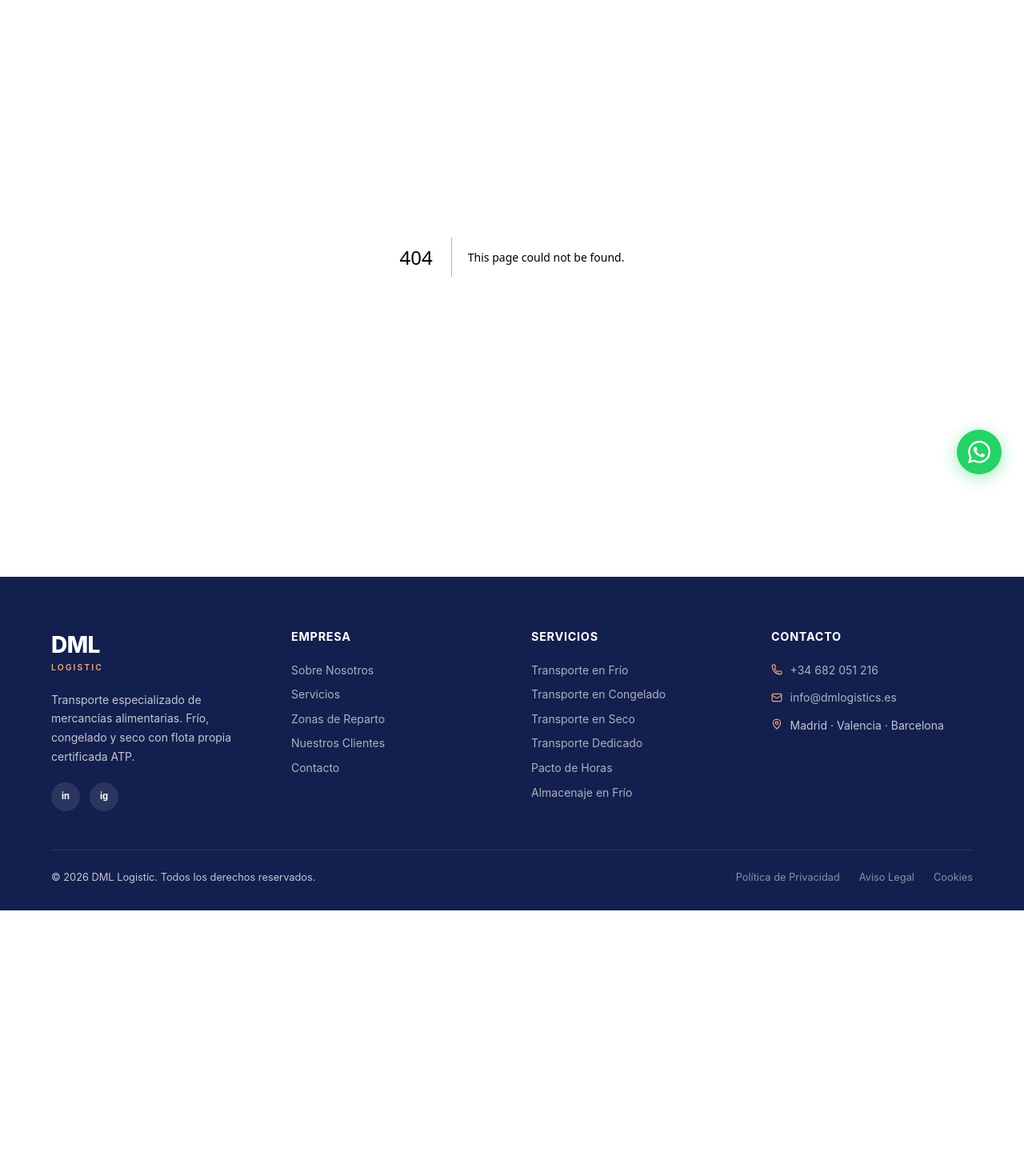
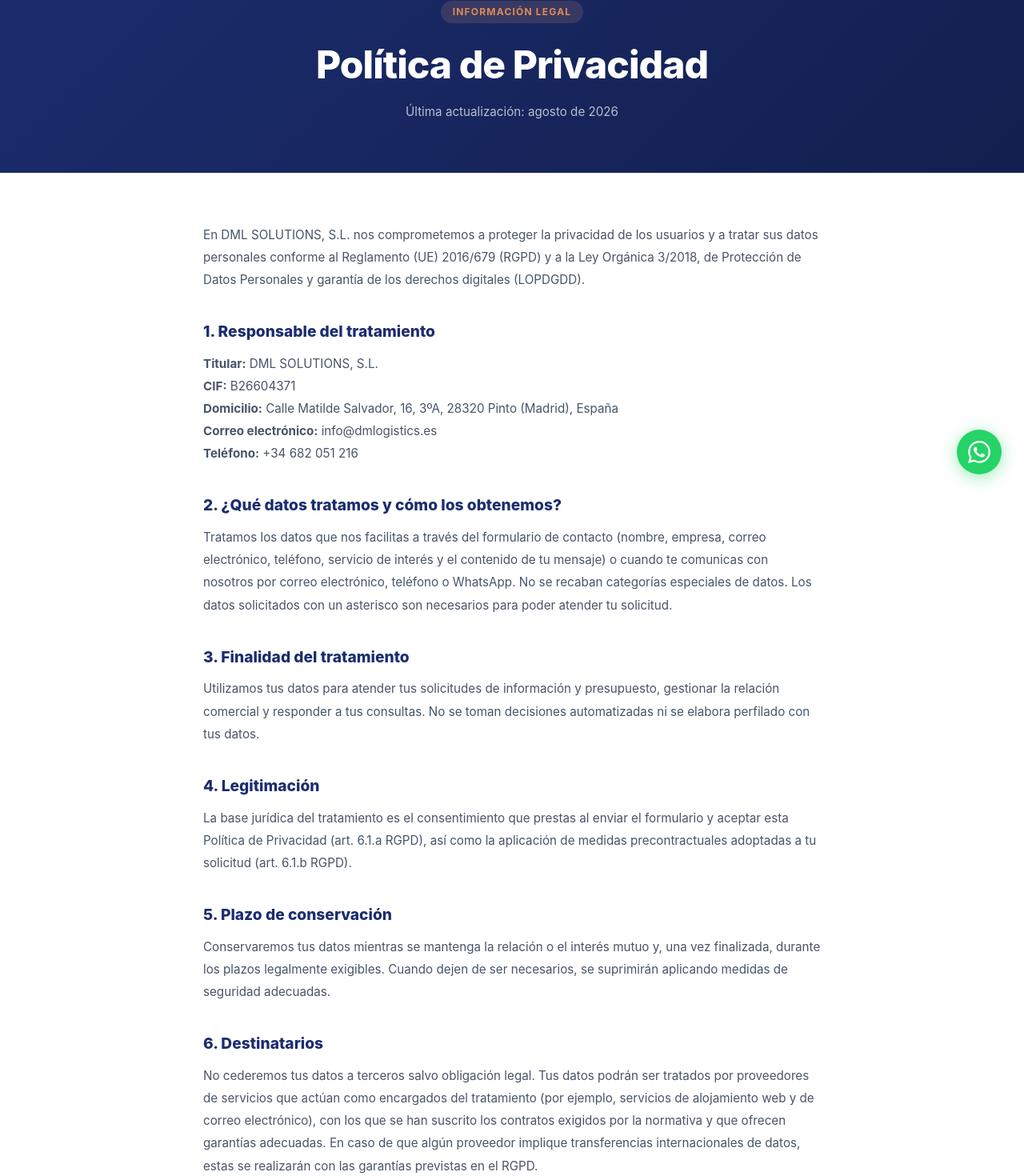
Before and after one commit to dmlogistics/dmlogistics-web, a Next.js app: page /politica-privacidad in a window 1280 px wide. Before the commit this address had no page. Shown: the part 179-1649 px from the top of the page at 80% size. Before the commit the page ends 1317 px from the top, so only its background shows below. Built offline with nearby package versions, Linux system fonts and the light colour scheme.

Commit message:
Add: pagina Politica de Privacidad

```diff
--- /dev/null
+++ b/app/politica-privacidad/page.tsx
@@ -0,0 +1,91 @@
+const S = {
+  wrap: { maxWidth: '820px', margin: '0 auto', padding: '0 1.5rem' },
+  h2: { fontSize: '1.2rem', fontWeight: 800 as const, color: '#1B2D6E', margin: '2.25rem 0 0.75rem' },
+  p: { color: '#475569', lineHeight: 1.85, fontSize: '0.95rem', marginBottom: '1rem' },
+  li: { color: '#475569', lineHeight: 1.7, fontSize: '0.95rem', marginBottom: '0.4rem' },
+}
+
+export default function PoliticaPrivacidadPage() {
+  return (
+    <>
+      <section style={{ background: 'linear-gradient(135deg, #1B2D6E 0%, #131f4e 100%)', padding: '5rem 0 4rem', textAlign: 'center' }}>
+        <div style={S.wrap}>
+          <div style={{ display: 'inline-block', backgroundColor: 'rgba(240,168,124,0.15)', color: '#e08a55', fontSize: '0.75rem', fontWeight: 700, letterSpacing: '0.1em', textTransform: 'uppercase', padding: '0.3rem 0.9rem', borderRadius: '2rem', marginBottom: '1rem' }}>Información legal</div>
+          <h1 style={{ fontSize: 'clamp(2rem, 4vw, 3rem)', fontWeight: 800, color: 'white', letterSpacing: '-0.02em', marginBottom: '0.75rem' }}>Política de Privacidad</h1>
+          <p style={{ color: 'rgba(255,255,255,0.7)', fontSize: '0.95rem' }}>Última actualización: agosto de 2026</p>
+        </div>
+      </section>
+
+      <section style={{ padding: '4rem 0', backgroundColor: 'white' }}>
+        <div style={S.wrap}>
+          <p style={S.p}>
+            En DML SOLUTIONS, S.L. nos comprometemos a proteger la privacidad de los usuarios y a tratar sus datos personales conforme al Reglamento (UE) 2016/679 (RGPD) y a la Ley Orgánica 3/2018, de Protección de Datos Personales y garantía de los derechos digitales (LOPDGDD).
+          </p>
+
+          <h2 style={S.h2}>1. Responsable del tratamiento</h2>
+          <p style={S.p}>
+            <strong>Titular:</strong> DML SOLUTIONS, S.L.<br />
+            <strong>CIF:</strong> B26604371<br />
+            <strong>Domicilio:</strong> Calle Matilde Salvador, 16, 3ºA, 28320 Pinto (Madrid), España<br />
+            <strong>Correo electrónico:</strong> info@dmlogistics.es<br />
+            <strong>Teléfono:</strong> +34 682 051 216
+          </p>
+
+          <h2 style={S.h2}>2. ¿Qué datos tratamos y cómo los obtenemos?</h2>
+          <p style={S.p}>
+            Tratamos los datos que nos facilitas a través del formulario de contacto (nombre, empresa, correo electrónico, teléfono, servicio de interés y el contenido de tu mensaje) o cuando te comunicas con nosotros por correo electrónico, teléfono o WhatsApp. No se recaban categorías especiales de datos. Los datos solicitados con un asterisco son necesarios para poder atender tu solicitud.
+          </p>
+
+          <h2 style={S.h2}>3. Finalidad del tratamiento</h2>
+          <p style={S.p}>
+            Utilizamos tus datos para atender tus solicitudes de información y presupuesto, gestionar la relación comercial y responder a tus consultas. No se toman decisiones automatizadas ni se elabora perfilado con tus datos.
+          </p>
+
+          <h2 style={S.h2}>4. Legitimación</h2>
+          <p style={S.p}>
+            La base jurídica del tratamiento es el consentimiento que prestas al enviar el formulario y aceptar esta Política de Privacidad (art. 6.1.a RGPD), así como la aplicación de medidas precontractuales adoptadas a tu solicitud (art. 6.1.b RGPD).
+          </p>
+
+          <h2 style={S.h2}>5. Plazo de conservación</h2>
+          <p style={S.p}>
+            Conservaremos tus datos mientras se mantenga la relación o el interés mutuo y, una vez finalizada, durante los plazos legalmente exigibles. Cuando dejen de ser necesarios, se suprimirán aplicando medidas de seguridad adecuadas.
+          </p>
+
+          <h2 style={S.h2}>6. Destinatarios</h2>
+          <p style={S.p}>
+            No cederemos tus datos a terceros salvo obligación legal. Tus datos podrán ser tratados por proveedores de servicios que actúan como encargados del tratamiento (por ejemplo, servicios de alojamiento web y de correo electrónico), con los que se han suscrito los contratos exigidos por la normativa y que ofrecen garantías adecuadas. En caso de que algún proveedor implique transferencias internacionales de datos, estas se realizarán con las garantías previstas en el RGPD.
+          </p>
+
+          <h2 style={S.h2}>7. Tus derechos</h2>
+          <p style={S.p}>Puedes ejercer en cualquier momento los siguientes derechos:</p>
+          <ul style={{ paddingLeft: '1.25rem', marginBottom: '1rem' }}>
+            <li style={S.li}>Acceso a tus datos personales.</li>
+            <li style={S.li}>Rectificación de datos inexactos.</li>
+            <li style={S.li}>Supresión de tus datos.</li>
+            <li style={S.li}>Oposición y limitación del tratamiento.</li>
+            <li style={S.li}>Portabilidad de tus datos.</li>
+            <li style={S.li}>Retirar el consentimiento prestado, sin efecto retroactivo.</li>
+          </ul>
+          <p style={S.p}>
+            Para ejercerlos, escríbenos a <a href="mailto:info@dmlogistics.es" style={{ color: '#1B2D6E', fontWeight: 600 }}>info@dmlogistics.es</a> indicando el derecho que deseas ejercer. Podemos solicitarte que acredites tu identidad.
+          </p>
+
+          <h2 style={S.h2}>8. Reclamaciones</h2>
+          <p style={S.p}>
+            Si consideras que el tratamiento de tus datos no se ajusta a la normativa, tienes derecho a presentar una reclamación ante la Agencia Española de Protección de Datos (AEPD), a través de su sede electrónica en www.aepd.es.
+          </p>
+
+          <h2 style={S.h2}>9. Seguridad y veracidad de los datos</h2>
+          <p style={S.p}>
+            Aplicamos las medidas técnicas y organizativas necesarias para garantizar la seguridad de los datos y evitar su alteración, pérdida o acceso no autorizado. El usuario garantiza que los datos facilitados son veraces y se compromete a comunicar cualquier modificación de los mismos.
+          </p>
+
+          <h2 style={S.h2}>10. Cambios en esta política</h2>
+          <p style={S.p}>
+            Podremos actualizar esta Política de Privacidad para adaptarla a novedades legislativas o de nuestra actividad. La versión vigente será siempre la publicada en este sitio web.
+          </p>
+        </div>
+      </section>
+    </>
+  )
+}
```
